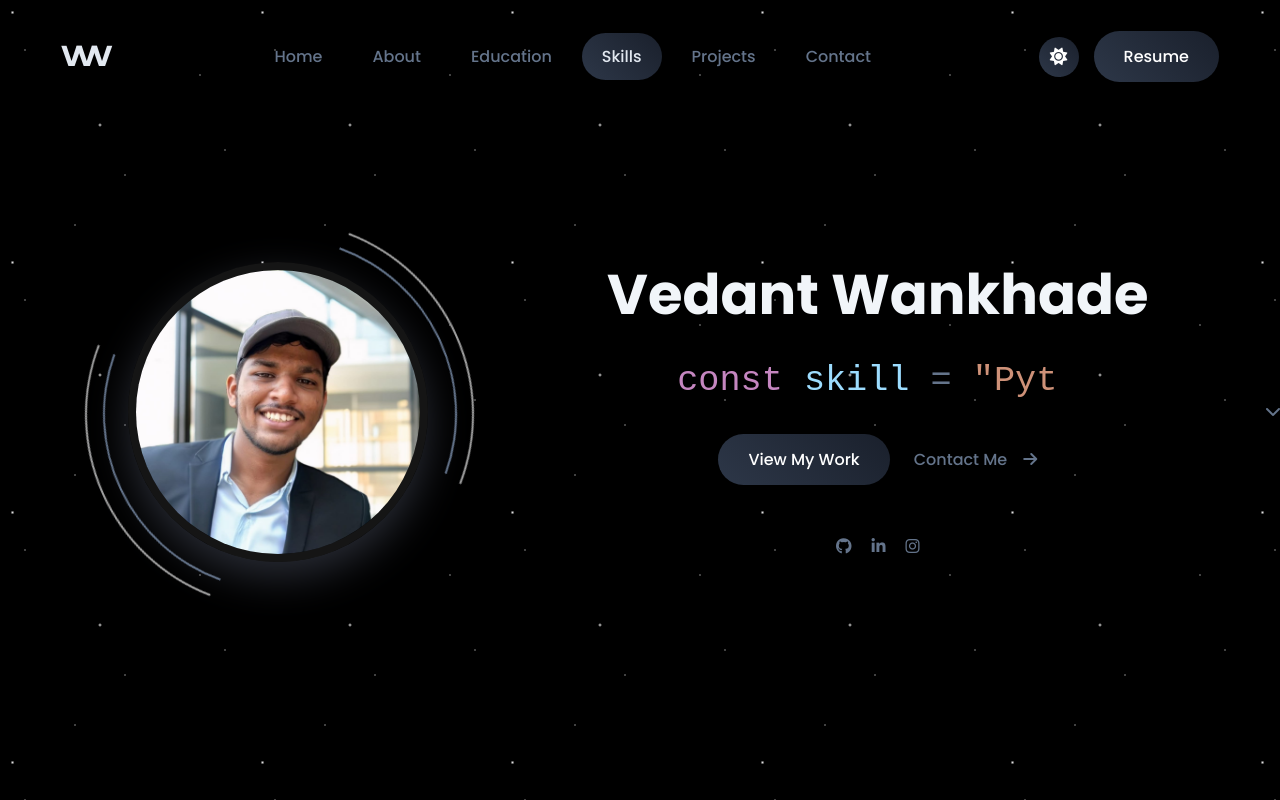
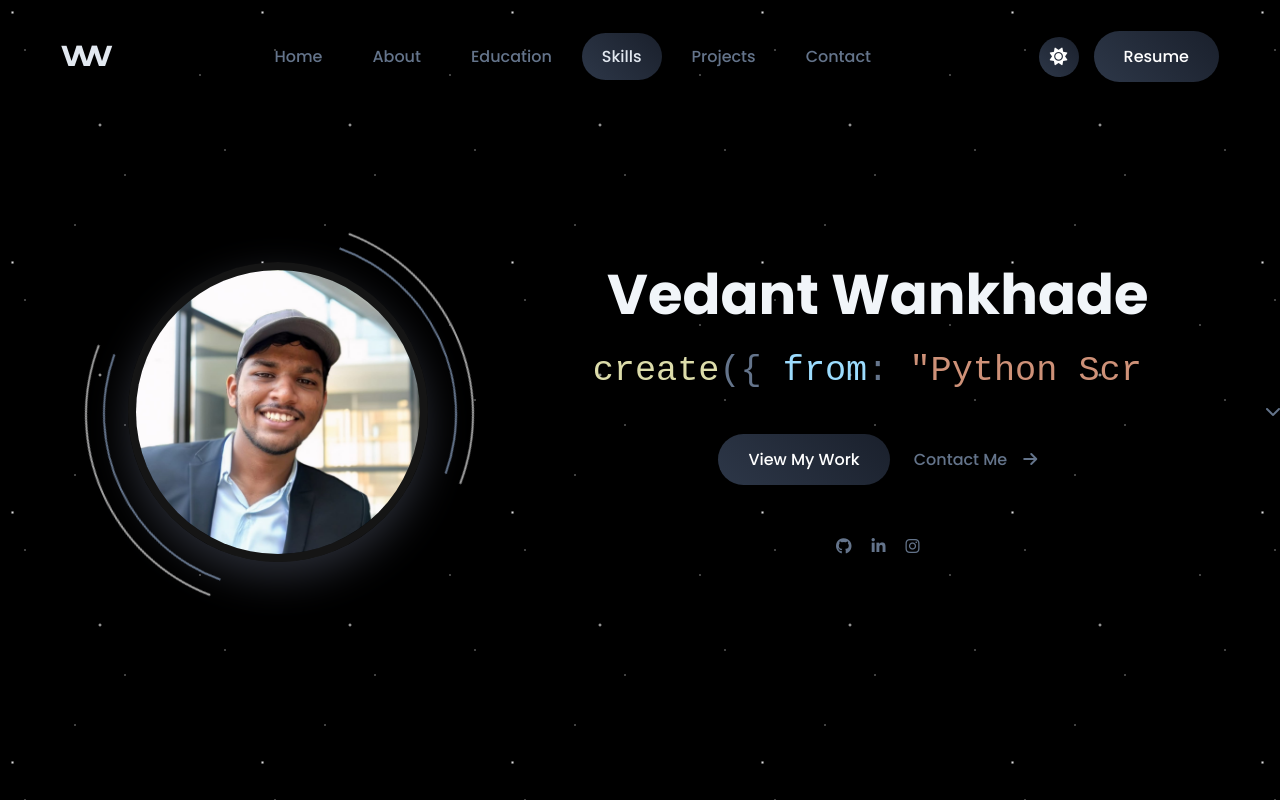
Before and after one commit to vedantwankhade123/Portfolio_Website, a React (Vite) app: page / in a window 1280 px wide. Shown: the top 800 px of the page. Built offline with nearby package versions, Linux system fonts and the light colour scheme.

Commit message:
[dyad] Improving the hero section's typing animation - wrote 2 file(s)

```diff
--- a/src/components/Hero.jsx
+++ b/src/components/Hero.jsx
@@ -5,29 +5,32 @@ const Hero = () => {
   const codeLines = [
     {
       tokens: [
-        { text: 'const', className: 'keyword' },
-        { text: ' identity ', className: 'variable' },
-        { text: '= ', className: 'operator' },
-        { text: '"Full Stack Developer"', className: 'string' },
-        { text: ';', className: 'punctuation' },
+        { text: 'build', className: 'function' },
+        { text: '({ ', className: 'punctuation' },
+        { text: 'with', className: 'property' },
+        { text: ': ', className: 'operator' },
+        { text: '"React & Node.js"', className: 'string' },
+        { text: ' });', className: 'punctuation' },
       ],
     },
     {
       tokens: [
-        { text: 'const', className: 'keyword' },
-        { text: ' skill ', className: 'variable' },
-        { text: '= ', className: 'operator' },
-        { text: '"Python Programmer"', className: 'string' },
-        { text: ';', className: 'punctuation' },
+        { text: 'create', className: 'function' },
+        { text: '({ ', className: 'punctuation' },
+        { text: 'from', className: 'property' },
+        { text: ': ', className: 'operator' },
+        { text: '"Python Scripts"', className: 'string' },
+        { text: ' });', className: 'punctuation' },
       ],
     },
     {
       tokens: [
-        { text: 'const', className: 'keyword' },
-        { text: ' passion ', className: 'variable' },
-        { text: '= ', className: 'operator' },
-        { text: '"Digital Craftsman"', className: 'string' },
-        { text: ';', className: 'punctuation' },
+        { text: 'design', className: 'function' },
+        { text: '({ ', className: 'punctuation' },
+        { text: 'for', className: 'property' },
+        { text: ': ', className: 'operator' },
+        { text: '"User Experience"', className: 'string' },
+        { text: ' });', className: 'punctuation' },
       ],
     },
   ];
--- a/src/index.css
+++ b/src/index.css
@@ -449,6 +449,10 @@ body.dark-mode .hero {
     color: #1a202c;
     font-weight: 500;
     height: 60px; /* Prevent layout shift */
+    white-space: nowrap;
+    display: flex;
+    justify-content: center;
+    align-items: center;
 }
 
 body.dark-mode .hero h2 {
@@ -466,15 +470,15 @@ body.dark-mode .hero h2 {
     font-size: clamp(1.3rem, 3.5vw, 2.2rem);
 }
 
-.typing-effect .token-keyword { color: #569cd6; }
-.typing-effect .token-variable { color: #4ec9b0; }
+.typing-effect .token-function { color: #795E26; }
+.typing-effect .token-property { color: #001080; }
 .typing-effect .token-operator { color: var(--text-muted); }
-.typing-effect .token-string { color: #ce9178; }
+.typing-effect .token-string { color: #A31515; }
 .typing-effect .token-punctuation { color: var(--text-muted); }
 
-body.dark-mode .typing-effect .token-keyword { color: #c586c0; }
-body.dark-mode .typing-effect .token-variable { color: #9cdcfe; }
-body.dark-mode .typing-effect .token-string { color: #ce9178; }
+body.dark-mode .typing-effect .token-function { color: #DCDCAA; }
+body.dark-mode .typing-effect .token-property { color: #9CDCFE; }
+body.dark-mode .typing-effect .token-string { color: #CE9178; }
 
 .highlight {
     color: var(--primary-color);
```
